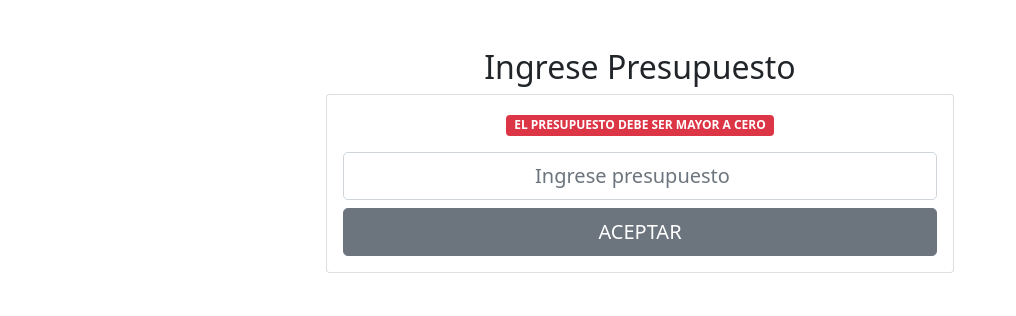
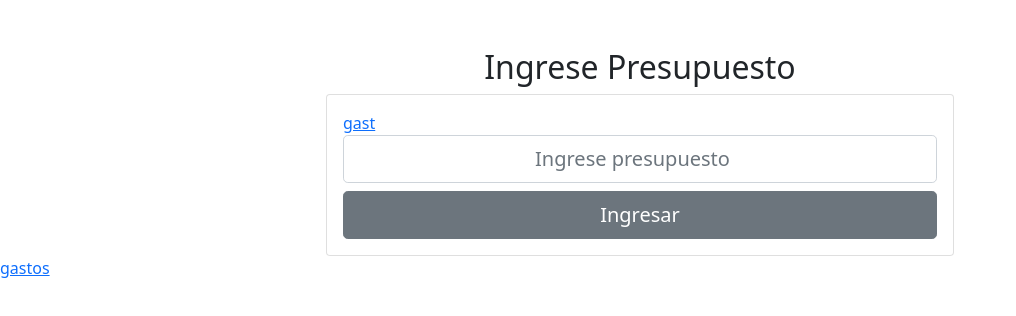
Before and after one commit to jodu07/presupuestoAngularApp, an Angular app: page /ingresarPresupuesto in a window 1280 px wide. Shown: the top 316 px of the page, without its empty margins (0-1016 px from the left). Built offline with nearby package versions, Linux system fonts and the light colour scheme.

Commit message:
agregar presuesto

```diff
--- a/src/app/app-routing.module.ts
+++ b/src/app/app-routing.module.ts
@@ -4,10 +4,10 @@
 import { IngresarPresupuestoComponent } from './pages/ingresar-presupuesto/ingresar-presupuesto.component';
 
 const routes: Routes = [
-  { path: '', redirectTo: '/ingresarPresupuesto', pathMatch: 'full' },
+  //{ path: '', redirectTo: '/ingresarPresupuesto', pathMatch: 'full' },
   { path: 'ingresarPresupuesto', component: IngresarPresupuestoComponent },
   { path: 'gastos', component: GastosComponent },
-  { path: '**', redirectTo: '/ingresarPresupuesto', pathMatch: 'full' }
+//  { path: '**', redirectTo: '/ingresarPresupuesto', pathMatch: 'full' }
 ];
 
 @NgModule({
--- a/src/app/app.component.html
+++ b/src/app/app.component.html
@@ -1 +1,3 @@
 <router-outlet></router-outlet>
+
+<a href="/gastos">gastos</a>
--- a/src/app/pages/gastos/gastos.component.ts
+++ b/src/app/pages/gastos/gastos.component.ts
@@ -14,11 +14,11 @@
 
   ngOnInit(): void {
 
-    if(this._presupuestoService.presupuesto === 0){
-      this.router.navigate(['/ingresarPresupuesto']);
+  //  if(this._presupuestoService.presupuesto === 0){
+  //    this.router.navigate(['/ingresarPresupuesto']);
     }
 
-    console.log(this._presupuestoService.presupuesto);
-  }
+ //   console.log(this._presupuestoService.presupuesto);
+//  }
 
 }
--- a/src/app/pages/ingresar-presupuesto/ingresar-presupuesto.component.html
+++ b/src/app/pages/ingresar-presupuesto/ingresar-presupuesto.component.html
@@ -3,12 +3,13 @@
         <h2 class="text-center">Ingrese Presupuesto</h2>
         <div class="card">
             <div class="card-body">
-                <div class="text-center mb-3">
+                <div *ngIf="cantidadIncorrecta" class="text-center mb-3">
                     <span class="badge bg-danger">EL PRESUPUESTO DEBE SER MAYOR A CERO</span>
                 </div>
+                <a href="/gastos">gast</a>
 
                 <input type="number" class="form-control form-control-lg" placeholder="Ingrese presupuesto">
-                <button class="btn btn-secondary btn-lg btn-block mt-2">ACEPTAR</button>
+                <button class="btn btn-secondary btn-lg btn-block mt-2" (click)="agregar()">Ingresar</button>
             </div>
         </div>
     </div>
--- a/src/app/pages/ingresar-presupuesto/ingresar-presupuesto.component.ts
+++ b/src/app/pages/ingresar-presupuesto/ingresar-presupuesto.component.ts
@@ -1,4 +1,6 @@
 import { Component, OnInit } from '@angular/core';
+import { PresupuestoService } from '../../services/presupuesto.service';
+import { Router } from '@angular/router';
 
 @Component({
   selector: 'app-ingresar-presupuesto',
@@ -7,9 +9,30 @@
 })
 export class IngresarPresupuestoComponent implements OnInit {
 
-  constructor() { }
+  cantidad: number;
+  cantidadIncorrecta: boolean;
+
+
+  constructor(private _presupuestoService: PresupuestoService,
+              private router: Router) {
+                this.cantidad = 0;
+                this.cantidadIncorrecta = false;
+               }
 
   ngOnInit(): void {
+
+  }
+
+
+  agregar(){
+    if(this.cantidad > 0){
+      this.cantidadIncorrecta = false;
+      this._presupuestoService.presupuesto = this.cantidad;
+      this._presupuestoService.restante = this.cantidad;
+      this.router.navigate(['/gastos']);
+    }else{
+      this.cantidadIncorrecta = true;
+    }
   }
 
 }
```
